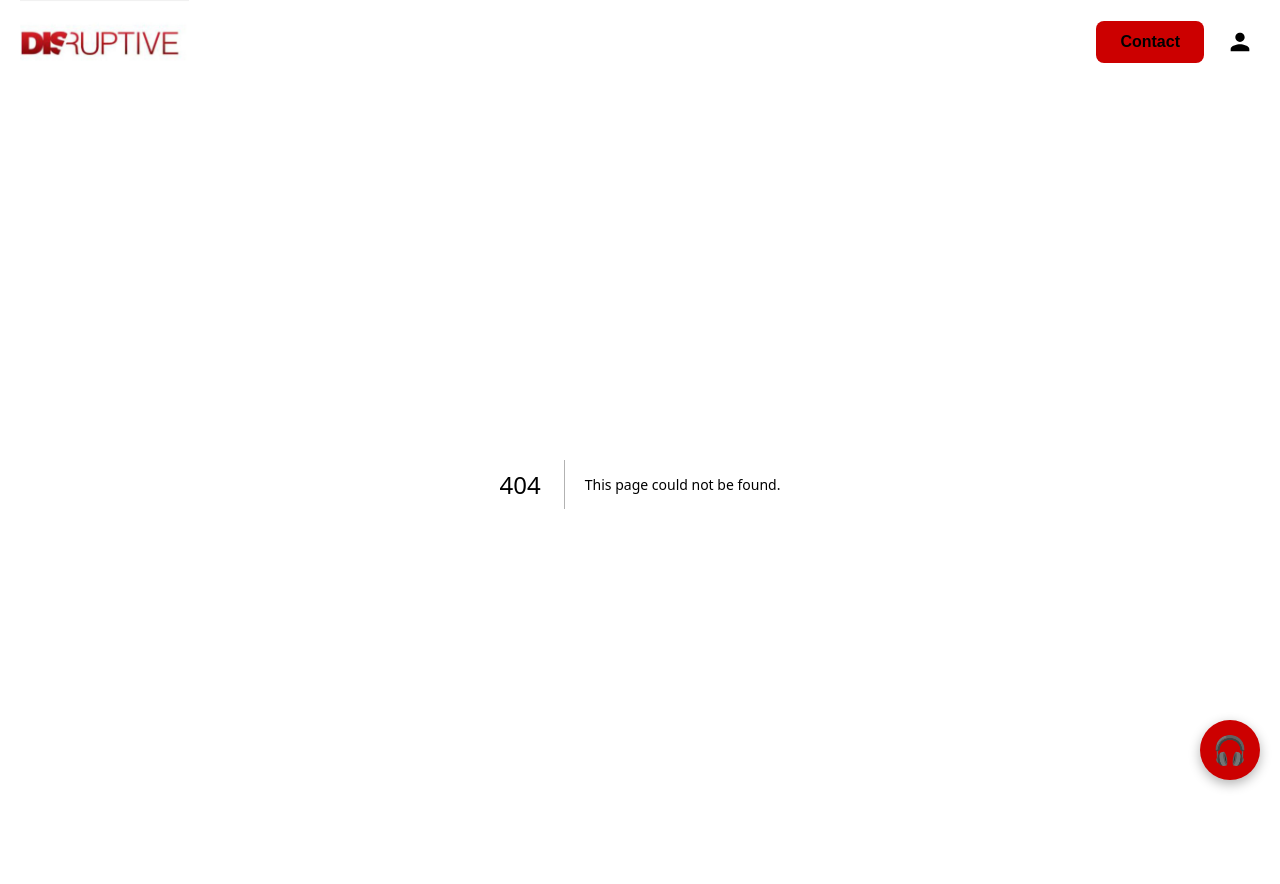
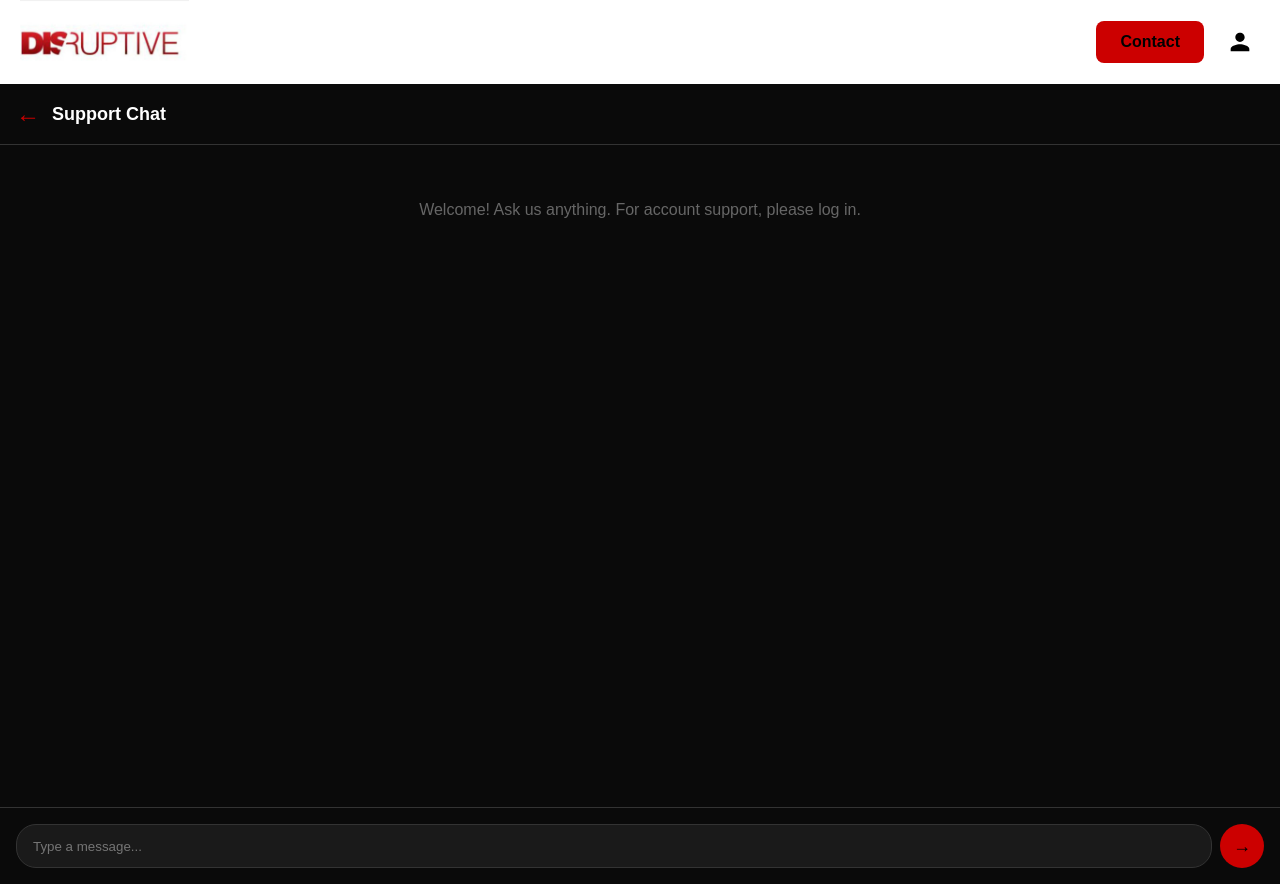
Before and after one commit to Molly256/disruptivewebsite, a Next.js app: page /support/guest in a window 1280 px wide. Before the commit this address had no page. Built offline with nearby package versions, Linux system fonts and the light colour scheme.

Commit message:
feat: route guest users to /support/guest from chat widget

```diff
--- /dev/null
+++ b/app/support/guest/page.js
@@ -0,0 +1,164 @@
+'use client'
+import { useState, useEffect, useRef } from 'react'
+import { useRouter } from 'next/navigation'
+
+export default function GuestSupportChat() {
+  const router = useRouter()
+  const [messages, setMessages] = useState([])
+  const [input, setInput] = useState('')
+  const messagesEndRef = useRef(null)
+
+  useEffect(() => {
+    // Load guest chat history
+    const saved = JSON.parse(localStorage.getItem('guestChatHistory') || '[]')
+    setMessages(saved)
+    // Mark as read
+    localStorage.setItem('chatLastRead', Date.now().toString())
+  }, [])
+
+  useEffect(() => {
+    messagesEndRef.current?.scrollIntoView({ behavior: 'smooth' })
+  }, [messages])
+
+  const sendMessage = () => {
+    if (!input.trim()) return
+
+    const newMsg = {
+      id: Date.now(),
+      text: input,
+      sender: 'user',
+      timestamp: Date.now()
+    }
+
+    const updated = [...messages, newMsg]
+    setMessages(updated)
+    localStorage.setItem('guestChatHistory', JSON.stringify(updated))
+    setInput('')
+
+    // Fake support reply after 1s
+    setTimeout(() => {
+      const reply = {
+        id: Date.now() + 1,
+        text: 'Thanks for reaching out! Please log in or create an account for faster support. How can we help you today?',
+        sender: 'support',
+        timestamp: Date.now()
+      }
+      const withReply = [...updated, reply]
+      setMessages(withReply)
+      localStorage.setItem('guestChatHistory', JSON.stringify(withReply))
+    }, 1000)
+  }
+
+  const handleKeyPress = (e) => {
+    if (e.key === 'Enter' &&!e.shiftKey) {
+      e.preventDefault()
+      sendMessage()
+    }
+  }
+
+  return (
+    <div style={{
+      display: 'flex',
+      flexDirection: 'column',
+      height: '100vh',
+      background: '#0a0a0a',
+      color: '#fff'
+    }}>
+      {/* Minimal header - no logo, no contact, no profile */}
+      <div style={{
+        padding: '16px',
+        borderBottom: '1px solid #333',
+        display: 'flex',
+        alignItems: 'center',
+        gap: '12px'
+      }}>
+        <button
+          onClick={() => router.back()}
+          style={{
+            background: 'none',
+            border: 'none',
+            color: '#cc0000',
+            fontSize: '24px',
+            cursor: 'pointer'
+          }}
+        >
+          ←
+        </button>
+        <h1 style={{ margin: 0, fontSize: '18px', fontWeight: 600 }}>Support Chat</h1>
+      </div>
+
+      {/* Messages */}
+      <div style={{
+        flex: 1,
+        overflowY: 'auto',
+        padding: '16px',
+        display: 'flex',
+        flexDirection: 'column',
+        gap: '12px'
+      }}>
+        {messages.length === 0 && (
+          <div style={{ color: '#666', textAlign: 'center', marginTop: '40px' }}>
+            Welcome! Ask us anything. For account support, please log in.
+          </div>
+        )}
+        {messages.map(msg => (
+          <div
+            key={msg.id}
+            style={{
+              alignSelf: msg.sender === 'user'? 'flex-end' : 'flex-start',
+              background: msg.sender === 'user'? '#cc0000' : '#1a1a1a',
+              color: msg.sender === 'user'? '#000' : '#fff',
+              padding: '10px 14px',
+              borderRadius: '16px',
+              maxWidth: '70%',
+              wordBreak: 'break-word'
+            }}
+          >
+            {msg.text}
+          </div>
+        ))}
+        <div ref={messagesEndRef} />
+      </div>
+
+      {/* Input */}
+      <div style={{
+        padding: '16px',
+        borderTop: '1px solid #333',
+        display: 'flex',
+        gap: '8px'
+      }}>
+        <input
+          type="text"
+          value={input}
+          onChange={(e) => setInput(e.target.value)}
+          onKeyPress={handleKeyPress}
+          placeholder="Type a message..."
+          style={{
+            flex: 1,
+            background: '#1a1a1a',
+            border: '1px solid #333',
+            borderRadius: '20px',
+            padding: '10px 16px',
+            color: '#fff',
+            outline: 'none'
+          }}
+        />
+        <button
+          onClick={sendMessage}
+          style={{
+            background: '#cc0000',
+            border: 'none',
+            borderRadius: '50%',
+            width: '44px',
+            height: '44px',
+            color: '#000',
+            cursor: 'pointer',
+            fontSize: '18px'
+          }}
+        >
+          →
+        </button>
+      </div>
+    </div>
+  )
+}
--- a/components/ChatWidget.js
+++ b/components/ChatWidget.js
@@ -11,9 +11,15 @@ export default function ChatWidget() {
   const [hasMoved, setHasMoved] = useState(false)
   const dragStartRef = useRef({ x: 0, y: 0 })
 
-  // Only hide on chat page itself to avoid duplicate UI
-  const hideWidgetRoutes = ['/support/chat']
+  // Only hide on chat pages to avoid duplicate UI
+  const hideWidgetRoutes = ['/support/chat', '/support/guest']
   const shouldHide = hideWidgetRoutes.includes(pathname)
+
+  // Check if user is logged in - change 'token' if your auth key is different
+  const isLoggedIn = () => {
+    if (typeof window === 'undefined') return false
+    return!!localStorage.getItem('token') ||!!localStorage.getItem('user')
+  }
 
   useEffect(() => {
     const savedPos = JSON.parse(localStorage.getItem('chatWidgetPos') || '{ "x": 20, "y": 20 }')
@@ -97,7 +103,11 @@ export default function ChatWidget() {
 
   const handleClick = () => {
     if (!hasMoved) {
-      router.push('/support/chat')
+      if (isLoggedIn()) {
+        router.push('/support/chat')
+      } else {
+        router.push('/support/guest')
+      }
     }
   }
 
```
